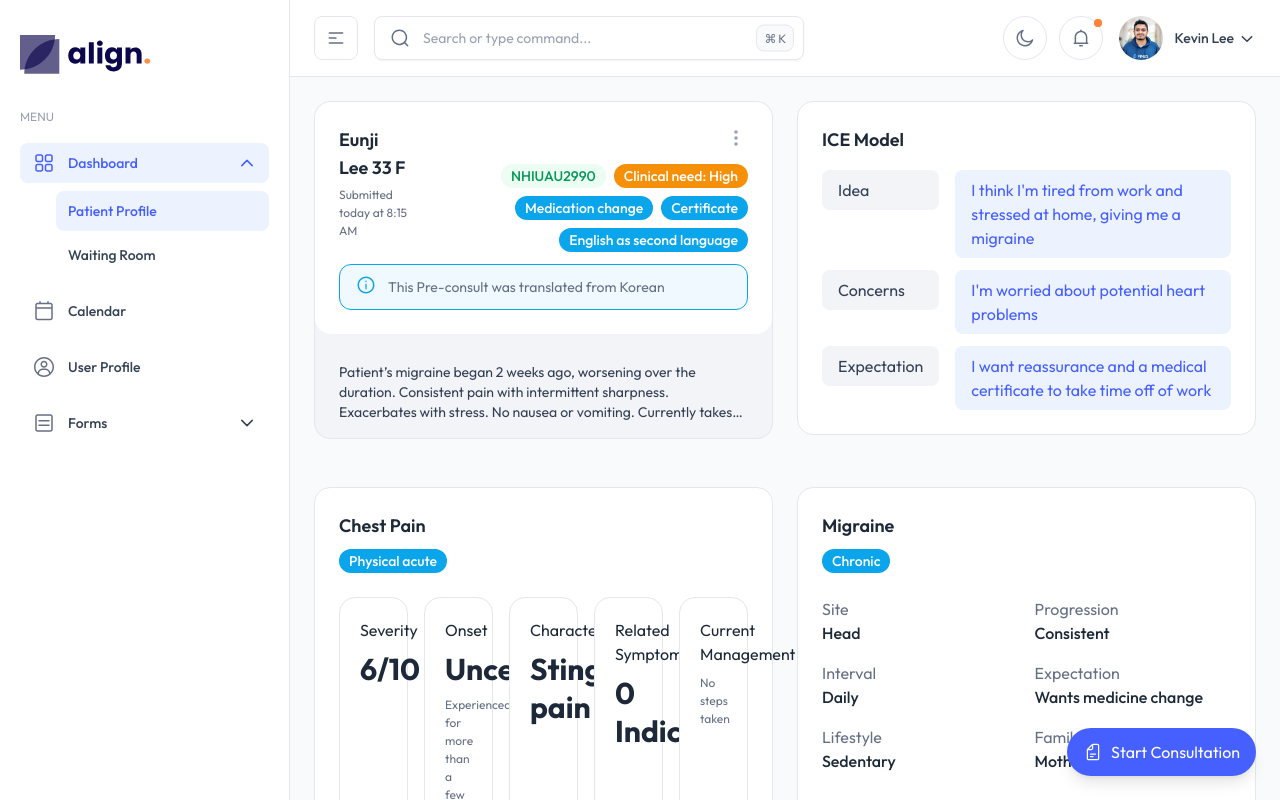
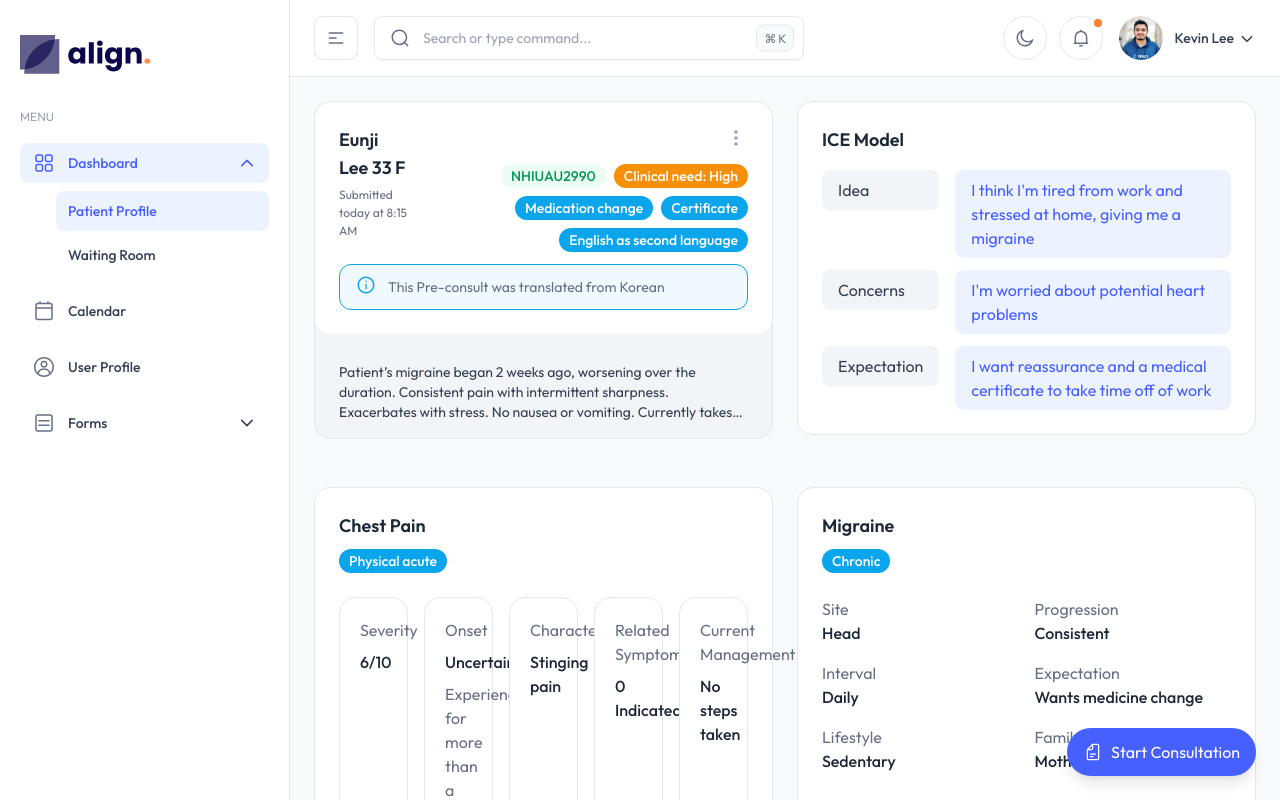
Before and after one commit to kahmunrah/Jimin-Dashboard-Website, a Next.js app in the folder next-dashboard/: page / in a window 1280 px wide. Shown: the top 800 px of the page. Built offline with nearby package versions, Linux system fonts and the light colour scheme.

Commit message:
Align chest pain card text style with migraine card

```diff
--- a/next-dashboard/src/components/ecommerce/Presentations.tsx
+++ b/next-dashboard/src/components/ecommerce/Presentations.tsx
@@ -12,27 +12,27 @@ const Presentations: React.FC = () => {
         <div className="mt-6">
           <div className="grid grid-cols-5 gap-4">
             <div className="rounded-2xl border border-gray-200 bg-white p-5 dark:border-gray-800 dark:bg-white/[0.03]">
-              <span className="text-base text-gray-800 dark:text-white/90">Severity</span>
-              <h4 className="mt-2 font-bold text-gray-800 text-title-sm dark:text-white/90">6/10</h4>
+              <span className="text-gray-500 dark:text-gray-400">Severity</span>
+              <p className="mt-2 font-medium text-gray-800 dark:text-white/90">6/10</p>
             </div>
             <div className="rounded-2xl border border-gray-200 bg-white p-5 dark:border-gray-800 dark:bg-white/[0.03]">
-              <span className="text-base text-gray-800 dark:text-white/90">Onset</span>
-              <h4 className="mt-2 font-bold text-gray-800 text-title-sm dark:text-white/90">Uncertain</h4>
-              <p className="mt-2 text-gray-500 text-theme-xs dark:text-gray-400">
+              <span className="text-gray-500 dark:text-gray-400">Onset</span>
+              <p className="mt-2 font-medium text-gray-800 dark:text-white/90">Uncertain</p>
+              <p className="mt-2 text-gray-500 dark:text-gray-400">
                 Experienced for more than a few months, uncertain for how long.
               </p>
             </div>
             <div className="rounded-2xl border border-gray-200 bg-white p-5 dark:border-gray-800 dark:bg-white/[0.03]">
-              <span className="text-base text-gray-800 dark:text-white/90">Character</span>
-              <h4 className="mt-2 font-bold text-gray-800 text-title-sm dark:text-white/90">Stinging pain</h4>
+              <span className="text-gray-500 dark:text-gray-400">Character</span>
+              <p className="mt-2 font-medium text-gray-800 dark:text-white/90">Stinging pain</p>
             </div>
             <div className="rounded-2xl border border-gray-200 bg-white p-5 dark:border-gray-800 dark:bg-white/[0.03]">
-              <span className="text-base text-gray-800 dark:text-white/90">Related Symptoms</span>
-              <h4 className="mt-2 font-bold text-gray-800 text-title-sm dark:text-white/90">0 Indicated</h4>
+              <span className="text-gray-500 dark:text-gray-400">Related Symptoms</span>
+              <p className="mt-2 font-medium text-gray-800 dark:text-white/90">0 Indicated</p>
             </div>
             <div className="rounded-2xl border border-gray-200 bg-white p-5 dark:border-gray-800 dark:bg-white/[0.03]">
-              <span className="text-base text-gray-800 dark:text-white/90">Current Management</span>
-              <p className="mt-2 text-gray-500 text-theme-xs dark:text-gray-400">No steps taken</p>
+              <span className="text-gray-500 dark:text-gray-400">Current Management</span>
+              <p className="mt-2 font-medium text-gray-800 dark:text-white/90">No steps taken</p>
             </div>
           </div>
         </div>
```
